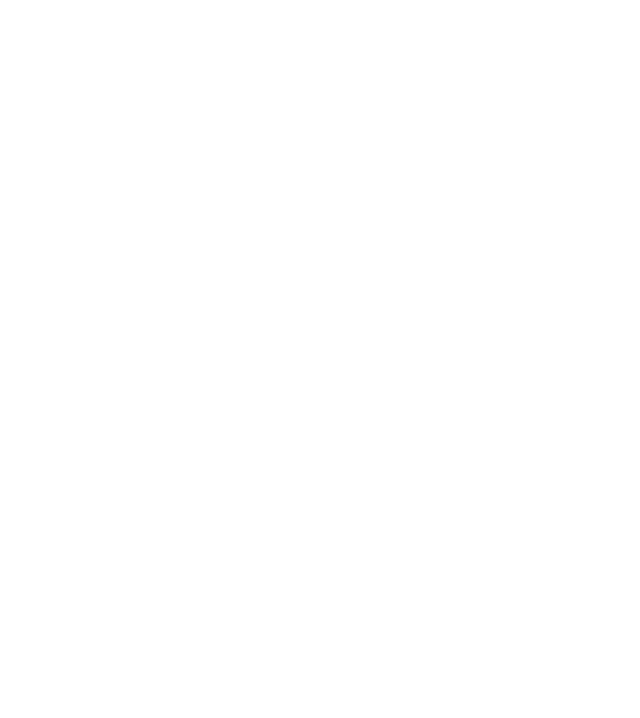
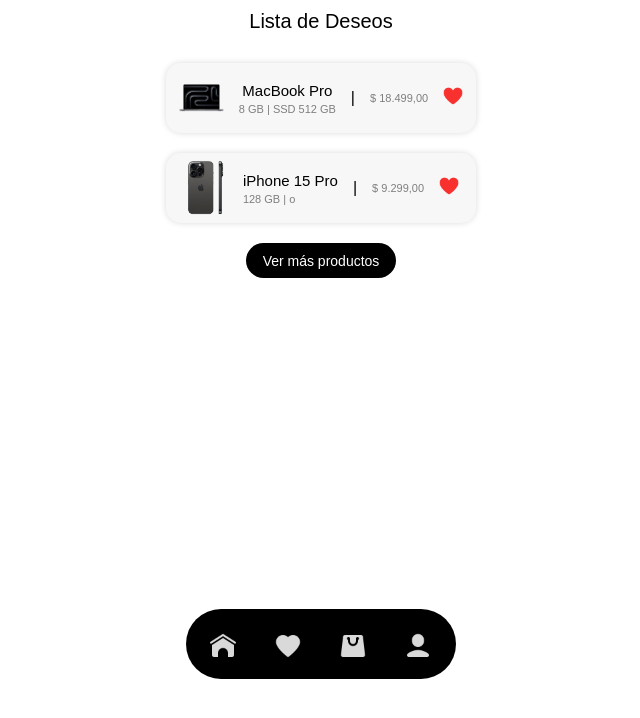
Before and after one commit to Hola-Soy-Lian/Evaluacion, a plain HTML site: page carrito.html in a window 1280 px wide. Shown: the whole page, without its empty margins (319-959 px from the left). Drawn offline with Linux system fonts and the light colour scheme.

Commit message:
profe tenga compacion
when la prueba se puso tryhard

```diff
--- a/carrito.html
+++ b/carrito.html
@@ -0,0 +1,113 @@
+<!DOCTYPE html>
+<html lang="en">
+<head>
+    <meta charset="UTF-8">
+    <meta name="viewport" content="width=device-width, initial-scale=1.0">
+    <link rel="stylesheet" href="./css/carrito.css">
+    <title>Lista de Deseos</title>
+</head>
+<body>
+<!-- HEADER -->
+    <header>
+        <div class="listaDeseos">
+            Lista de Deseos
+        </div>
+    </header>
+<!-- PRODUCTOS -->
+        <main class="productos">
+                <div class="producto">
+                    <img src="./img/deseo1.png" alt="" id="img1">
+
+                    <div class="texto">
+                        <div class="titulo">
+                        MacBook Pro
+                        </div>
+                        <div class="subtitulo">
+                        8 GB | SSD 512 GB
+                        </div>
+                    </div>
+
+                    <div class="separador">
+                        |
+                    </div>
+
+                    <div class="subtitulo">
+                        $ 18.499,00
+                    </div>
+
+                    <div class="megusta">
+                        <img src="./img/megusta.png" alt="" id="megu">
+                    </div>
+
+                </div>
+
+                <div class="producto">
+                    <img src="./img/deseo2.png" alt="" id="img1">
+
+                    <div class="texto">
+                        <div class="titulo">
+                        iPhone 15 Pro
+                        </div>
+                        <div class="subtitulo">
+                        128 GB | o
+                        </div>
+                    </div>
+
+                    <div class="separador">
+                        |
+                    </div>
+
+                    <div class="subtitulo">
+                        $ 9.299,00
+                    </div>
+
+                    <div class="megusta">
+                        <img src="./img/megusta.png" alt="" id="megu">
+                    </div>
+
+                </div>
+                </div>
+
+            <div class="verMas">
+            <a href="./carrito.html">
+                <button type="submit" id="verMas">
+                    Ver más productos
+                </button>
+            </a>
+
+        </div>
+
+        </main>
+
+
+<!-- BARRA MOVILIDAD -->
+            <main class="barraMain">
+                <div class="barra">
+                    <a href="./index.html">
+                        <button type="submit" id="botones">
+                            <img src="./img/barra1.png" alt="" width="30px">
+                        </button>
+                    </a>
+
+                    <a href="">
+                        <button type="submit" id="botones">
+                            <img src="./img/barra2.png" alt="" width="30px">
+                        </button>
+                    </a>
+
+                    <a href="./carrito.html">
+                        <button type="submit" id="botones">
+                            <img src="./img/barra3.png" alt="" width="30px">
+                        </button>
+                    </a>
+
+                    <a href="./login.html">
+                        <button type="submit" id="botones">
+                            <img src="./img/barra4.png" alt="" width="30px">
+                        </button>
+                    </a>
+                </div>
+            </main>
+
+</body>
+</html>
--- /dev/null
+++ b/css/carrito.css
@@ -0,0 +1,143 @@
+/*CSS CARRITO*/
+@import url('../../assets/css/fawesome-all.css');
+*{
+    box-sizing: border-box;
+    margin: 0;
+    padding: 0;
+    font-family:Arial, Helvetica, sans-serif;
+    list-style: none;
+}
+
+header{
+    padding: 10px;
+    display: flex;
+    flex-direction: column;
+    text-align: center;
+    font-size: 20px;
+
+}
+
+body{
+    display: flex;
+    flex-direction: column;
+    align-items: center;
+    text-align: center;
+
+}
+
+.productos{
+    width: 300px;
+    height: 541px;
+    display: flex;
+    flex-direction: column;
+    align-items: center;
+    gap: 20px;
+    padding: 20px;
+}
+
+#verMas{
+    background-color: black;
+    color: white;
+    height: 35px;
+    width: 150px;
+    font-size: 14px;
+    border-radius: 25px;
+    border: none;
+}
+
+#verMas:hover{
+    background-color: rgb(19, 19, 19);
+    color: white;
+    height: 35px;
+    width: 150px;
+    font-size: 14px;
+    border-radius: 25px;
+
+}
+
+.producto{
+    width: 310px;
+    height: 70px;
+    background-color: rgb(247, 247, 247);
+    display: flex;
+    flex-direction: row;
+    align-items: center;
+    justify-content: center;
+    gap: 15px;
+    box-shadow: 0px 0px 6px rgb(219, 219, 219);
+    border-radius: 15px;
+}
+
+.producto:hover{
+    width: 310px;
+    height: 70px;
+    background-color: rgb(247, 247, 247);
+    display: flex;
+    flex-direction: row;
+    align-items: center;
+    justify-content: center;
+    gap: 15px;
+    box-shadow: 0px 0px 6px rgb(184, 183, 183);
+    border-radius: 15px;
+}
+
+#img1{
+    height: 40px - 100%;
+    width: 45px;
+    background-color: transparent;
+}
+
+#megu{
+    height: 40px - 100%;
+    width: 20px;
+    background-color: transparent;
+}
+
+.texto{
+    display: flex;
+    flex-direction: column;
+    gap: 4px;
+}
+
+.titulo{
+    font-size: 15px;
+}
+
+.subtitulo{
+    font-size: 11px;
+    color: rgb(126, 126, 126);
+    text-align: start;
+}
+
+
+
+.barra{
+    padding: 4px;
+    background-color: black;
+    width: 270px;
+    height: 70px;
+    display: flex;
+    flex-direction: row;
+    border-radius: 50px;
+}
+
+#botones{
+    background-color: transparent;
+    color: white;
+    height: 65px;
+    width: 65px;
+    font-size: 1px;
+    border: none;
+    outline: none;
+}
+
+.barraMain{
+    padding: 25px;
+}
+
+#botones:hover{
+    background-color: rgb(70, 69, 69);
+    height: 63px;
+    width: 65px;
+    border-radius: 100%;
+}
--- a/css/estiloPrueba01.css
+++ b/css/estiloPrueba01.css
@@ -1,3 +1,4 @@
+/*CSS INDEX*/
 @import url('../../assets/css/fawesome-all.css');
 *{
     box-sizing: border-box;
@@ -23,7 +24,7 @@
 }
 
 .perfil{
-    height: 45opx;
+    height: 45px;
     width: 40px;
 }
 
@@ -31,7 +32,6 @@
     overflow: hidden;
     height: 40px;
     width: 40px;
-
     border-radius: 50px;
 }
 
@@ -41,6 +41,7 @@
     gap: 10px;
     align-items: center;
     color: red;
+    font-size: 13px;
 }
 
 #boton{
@@ -67,6 +68,15 @@
     width: 270px;
 }
 
+.buscar:hover{
+    display: flex;
+    flex-direction: row;
+    justify-content: center;
+    background-color: rgb(185, 185, 185);
+    border-radius: 20px;
+    width: 270px;
+}
+
 input[type="text"]{
     height: 30px;
     width: 210px;
@@ -88,8 +98,8 @@
 }
 
 .logoBuscar{
-    height: 30px;
-    width: 30px;
+    height: 25px;
+    width: 25px;
 }
 
 #imagen{
@@ -201,7 +211,21 @@
     height: 250px;
     width: 140px;
     align-items: center;
-    box-shadow: 1px 1px 4px black;
+    box-shadow: 0px 0px 10px rgb(122, 122, 122);
+    border-radius: 10px;
+
+
+}
+
+#producto4:hover,#producto5:hover{
+    background-color:rgb(248, 246, 246) ;
+    display: flex;
+    flex-direction: column;
+    overflow: hidden;
+    height: 250px;
+    width: 140px;
+    align-items: center;
+    box-shadow: 0px 0px 10px rgb(75, 75, 75);
     border-radius: 10px;
 
 
@@ -215,7 +239,7 @@
     flex-direction: row;
     justify-content: center;
     overflow: hidden;
-    box-shadow: 1px 1px 4px black;
+    box-shadow: 0px 0px 9px rgb(145, 144, 144);
 }
 
 
@@ -251,9 +275,27 @@
     border-radius: 15px;
     height: 25px;
     width: 90px;
-    border: 1;
-    outline: 0;
+    border: none;
+    outline: none;
 }
+
+#comprar:hover{
+    font-size: 13px;
+    background-color: rgb(34, 34, 34);
+    color: rgb(255, 255, 255);
+    display: flex;
+    flex-direction: row;
+    align-items: center;
+    justify-content: center;
+    gap: 8px;
+    border-radius: 15px;
+    height: 25px;
+    width: 90px;
+    border: none;
+    outline: none;
+}
+
+
 a{
     text-decoration: none;
     color: white;
@@ -266,5 +308,64 @@
 .carro{
     height: 14px;
     width: 15px;
+    background-color: transparent;
+}
+
+#verMas{
     background-color: black;
+    color: white;
+    height: 35px;
+    width: 150px;
+    font-size: 14px;
+    border-radius: 25px;
+    border: none;
 }
+
+#verMas:hover{
+    background-color: rgb(19, 19, 19);
+    color: white;
+    height: 35px;
+    width: 150px;
+    font-size: 14px;
+    border-radius: 25px;
+
+}
+
+
+
+.megaMainNovedad{
+    display: flex;
+    flex-direction: column;
+    align-items: center;
+}
+
+.barra{
+    padding: 4px;
+    background-color: black;
+    width: 270px;
+    height: 70px;
+    display: flex;
+    flex-direction: row;
+    border-radius: 50px;
+}
+
+#botones{
+    background-color: transparent;
+    color: white;
+    height: 65px;
+    width: 65px;
+    font-size: 1px;
+    border: none;
+    outline: none;
+}
+
+.barraMain{
+    padding: 25px;
+}
+
+#botones:hover{
+    background-color: rgb(70, 69, 69);
+    height: 63px;
+    width: 65px;
+    border-radius: 100%;
+}
```
Also changed, not shown: index.html (+66 -7 lines), img/barra1.png (added), img/barra2.png (added), img/barra3.png (added), img/barra4.png (added), img/deseo1.png (added), img/deseo2.png (added), img/megusta.png (added).
